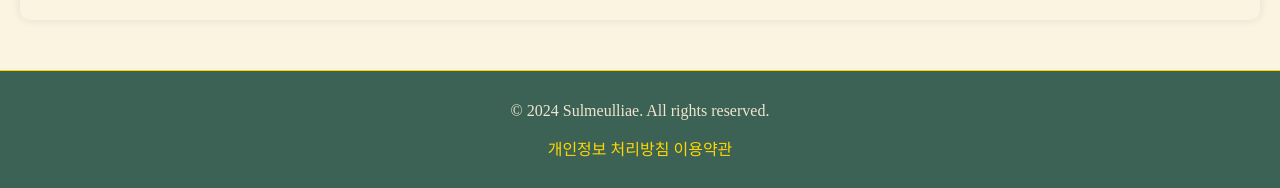
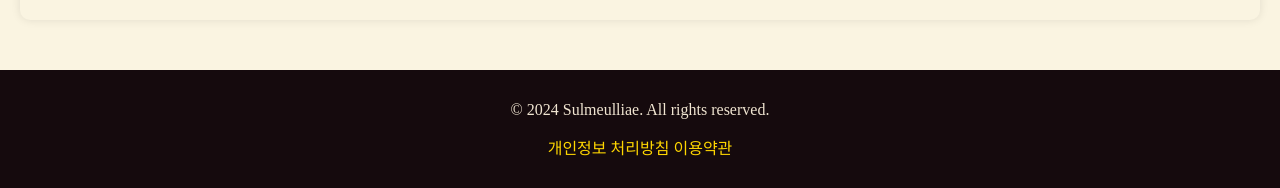
Before and after one commit to nahyunkeem/sulmeulliae_frontend, a React (Create React App) app: page / in a window 1280 px wide. Shown: the part 1146-1334 px from the top of the page. Built offline with nearby package versions, Linux system fonts and the light colour scheme; no server answers.

Commit message:
color Update App.js

```diff
--- a/src/App.js
+++ b/src/App.js
@@ -93,12 +93,11 @@ function App() {
             marginLeft: '10px',
         },
         footer: {
-            backgroundColor: '#3c6255',
+            backgroundColor: '#150a0d',
             color: '#f0e5d1',
             textAlign: 'center',
             padding: '15px',
             marginTop: 'auto',
-            borderTop: '1px solid #ffd700',
         },
         footerLink: {
             color: '#ffd700',
```
